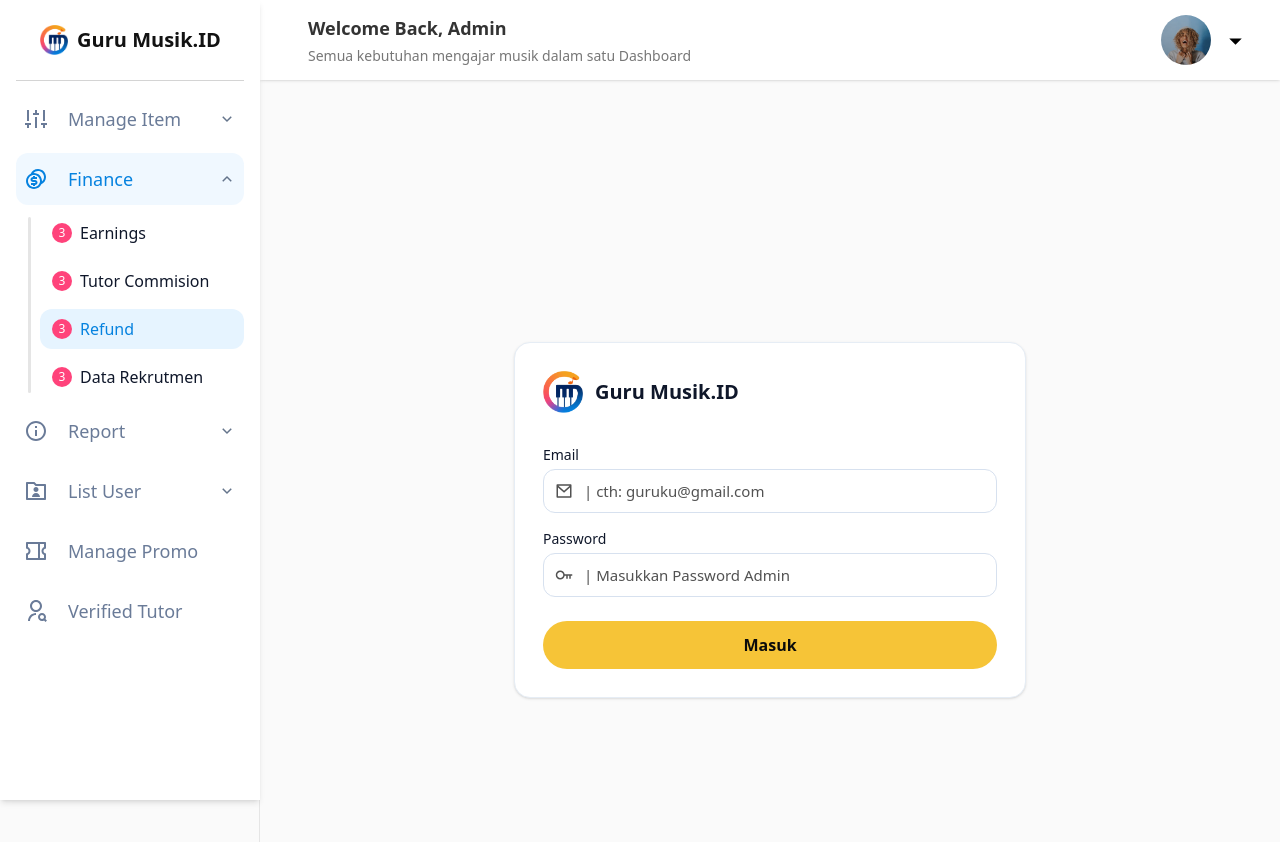
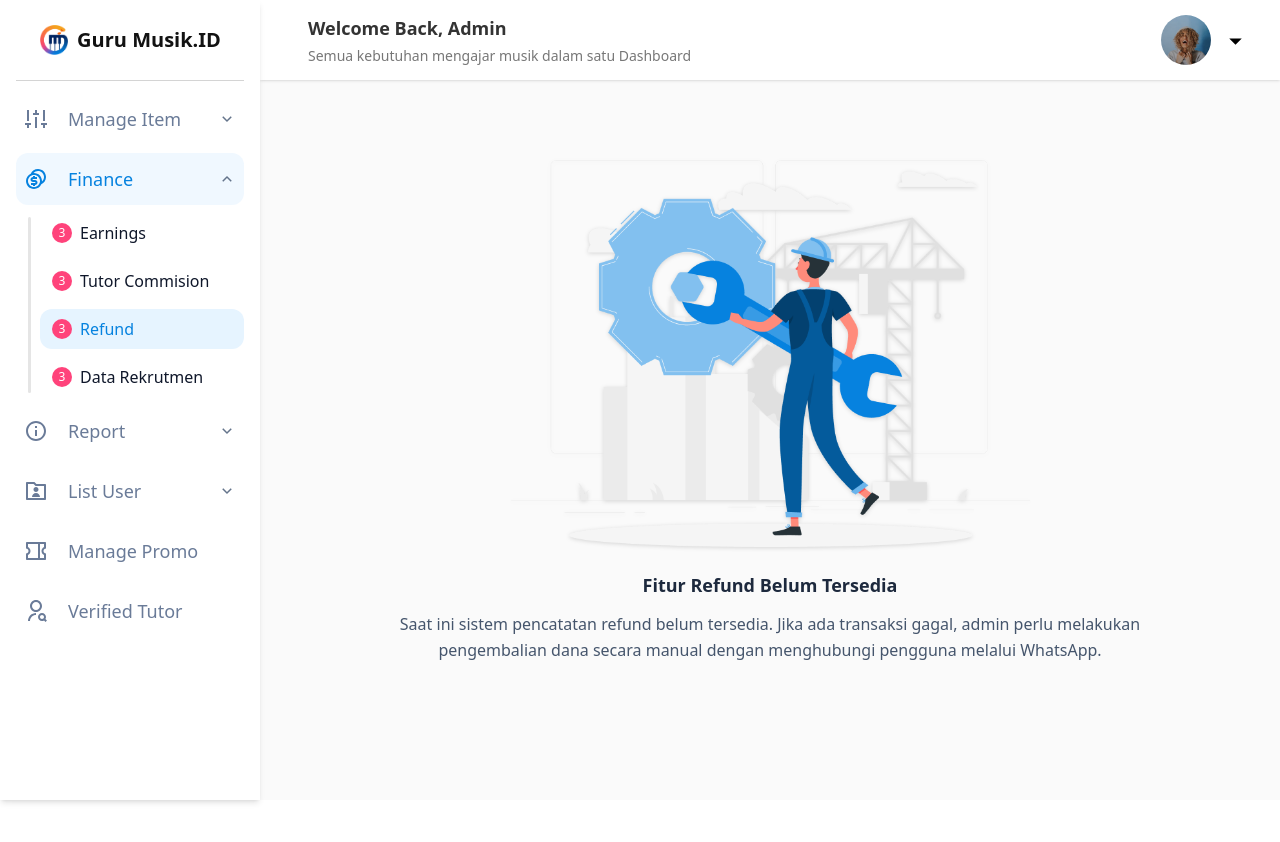
Before and after one commit to gurumusik/fe-admin-gurumusik, a React (Vite) app: page /dashboard-admin/refund in a window 1280 px wide. Shown: the top 842 px of the page. After the commit the page ends 800 px from the top, so only its background shows below. Built offline with nearby package versions, Linux system fonts and the light colour scheme; no server answers.

Commit message:
✨ feat(refundPage): slicing refund page

```diff
--- a/src/app/router.tsx
+++ b/src/app/router.tsx
@@ -6,6 +6,7 @@ import AdminLayout from '@/components/layout/AdminLayout';
 import { AdminInstrumentPage } from '@/features/dashboard/pages/instrument/page';
 import { InstrumentDetailPage } from "@/features/dashboard/pages/instrument/InstrumentDetailPage/page";
 import { AdminModulePage } from '@/features/dashboard/pages/module/page';
+import AdminRefundPage from '@/features/dashboard/pages/refund/page';
 
 export const router = createBrowserRouter([
   {
@@ -22,12 +23,13 @@ export const router = createBrowserRouter([
       { path: '/dashboard-admin', element: <DashboardPage /> },
       { path: '/dashboard-admin/instrument', element: <AdminInstrumentPage /> },
       { path: '/dashboard-admin/instrument/:type', element: <InstrumentDetailPage /> },
+      { path: '/dashboard-admin/refund', element: <AdminRefundPage /> },
 
       // belum selesai
       { path: '/dashboard-admin/module', element: <AdminModulePage /> },
       { path: '/dashboard-admin/earnings', element: <LoginPage /> },
       { path: '/dashboard-admin/tutor-commision', element: <LoginPage /> },
-      { path: '/dashboard-admin/refund', element: <LoginPage /> },
+
       { path: '/dashboard-admin/data-rekrutment', element: <LoginPage /> },
       { path: '/dashboard-admin/student-report', element: <LoginPage /> },
       { path: '/dashboard-admin/tutor-list', element: <LoginPage /> },
--- /dev/null
+++ b/src/features/dashboard/pages/refund/page.tsx
@@ -0,0 +1,36 @@
+'use client';
+
+import React from 'react';
+import EmptyRefundIllustration from '@/assets/images/Maintenance.png'; // ganti sesuai lokasi asetmu
+
+const AdminRefundPage: React.FC = () => {
+  return (
+    <main className="w-full flex items-center justify-center px-4 mt-10">
+      <section className="max-w-3xl w-full text-center">
+        <div className="flex justify-center mb-6">
+          {/* Gambar */}
+          <img
+            src={EmptyRefundIllustration}
+            alt="Fitur refund belum tersedia"
+            className="w-[520px] max-w-full select-none pointer-events-none drop-shadow-sm"
+            draggable={false}
+          />
+        </div>
+
+        {/* Judul */}
+        <h1 className="text-base md:text-lg font-semibold text-slate-800">
+          Fitur Refund Belum Tersedia
+        </h1>
+
+        {/* Deskripsi */}
+        <p className="mt-3 text-sm md:text-base leading-relaxed text-slate-600">
+          Saat ini sistem pencatatan refund belum tersedia. Jika ada transaksi gagal,
+          admin perlu melakukan pengembalian dana secara manual dengan menghubungi
+          pengguna melalui WhatsApp.
+        </p>
+      </section>
+    </main>
+  );
+};
+
+export default AdminRefundPage;
```
Also changed, not shown: src/assets/images/Maintenance.png (added).
